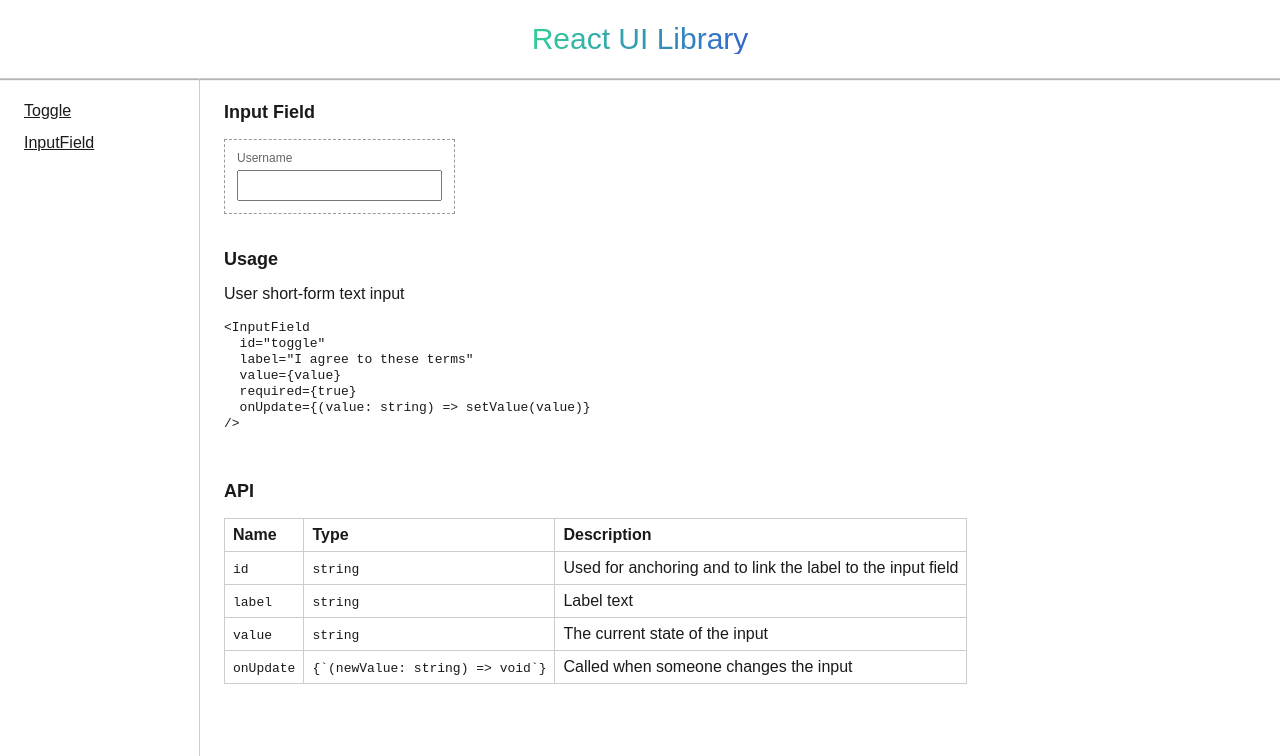
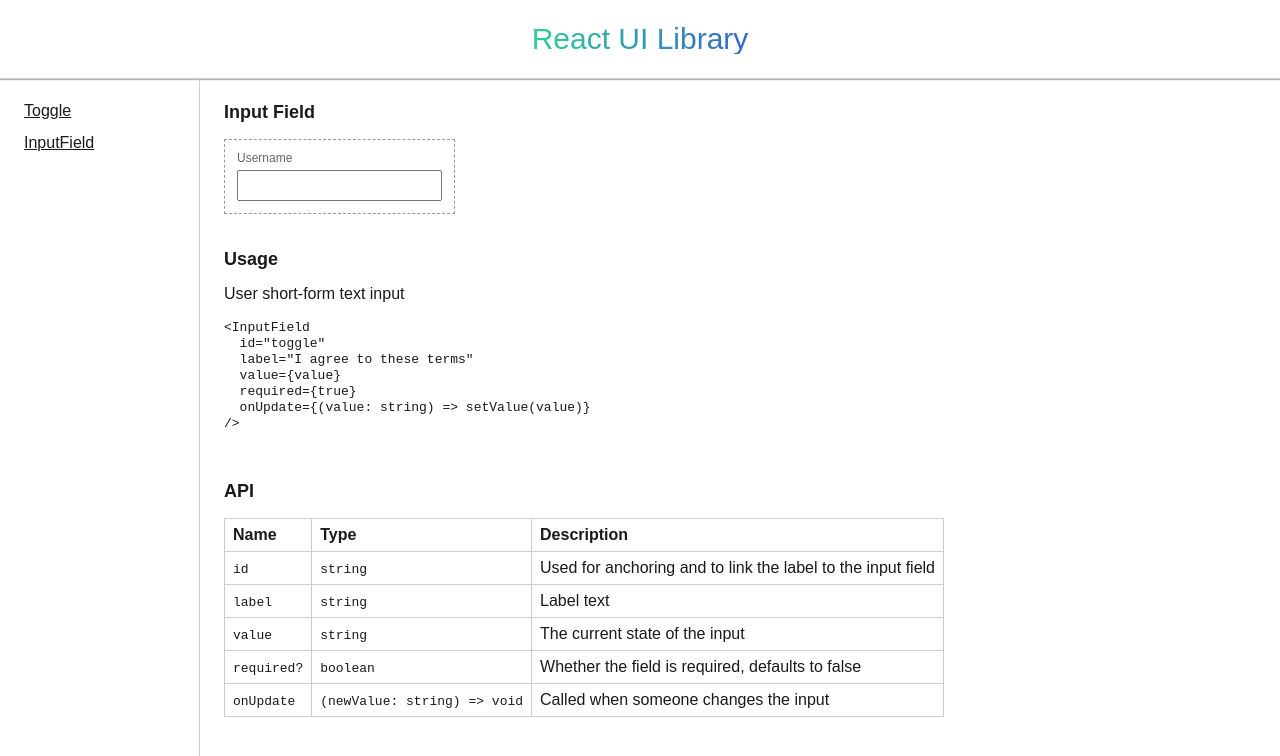
Before and after one commit to sikaeducation/react-ui-component-drills, a React (Create React App) app: page /input-field in a window 1280 px wide. Shown: the top 756 px of the page. Built offline with nearby package versions, Linux system fonts and the light colour scheme.

Commit message:
Fix errors

```diff
--- a/src/components/InputField/InputField.tsx
+++ b/src/components/InputField/InputField.tsx
@@ -8,7 +8,7 @@ type props = {
   onUpdate: (newValue: string) => void;
 }
 
-function InputField({id, label, value, required, onUpdate}: props) {
+function InputField({id, label, value, required = false, onUpdate}: props) {
   return (
     <div className="InputField">
       <label htmlFor={id}>{label}</label>
--- a/src/views/ComponentDocumentation.tsx
+++ b/src/views/ComponentDocumentation.tsx
@@ -34,12 +34,12 @@ function ComponentDocumentation({ name, usage, example, props, children }: Props
         <section className="api-documentation">
           <h2>API</h2>
           <table>
-            <tr>
-              <th>Name</th>
-              <th>Type</th>
-              <th>Description</th>
-            </tr>
             <tbody>
+              <tr>
+                <th>Name</th>
+                <th>Type</th>
+                <th>Description</th>
+              </tr>
               {props.map(({name, type, description}) => (
                 <tr key={name}>
                   <td>{name}</td>
--- a/src/views/ViewInputField.tsx
+++ b/src/views/ViewInputField.tsx
@@ -32,8 +32,12 @@ export default function ViewInputField() {
         type: "string",
         description: "The current state of the input",
       },{
+        name: "required?",
+        type: "boolean",
+        description: "Whether the field is required, defaults to false",
+      },{
         name: "onUpdate",
-        type: "{`(newValue: string) => void`}",
+        type: "(newValue: string) => void",
         description: "Called when someone changes the input",
       }]}
     >
```
Also changed, not shown: 1 other file (tests, documents, lock files or other folders).
